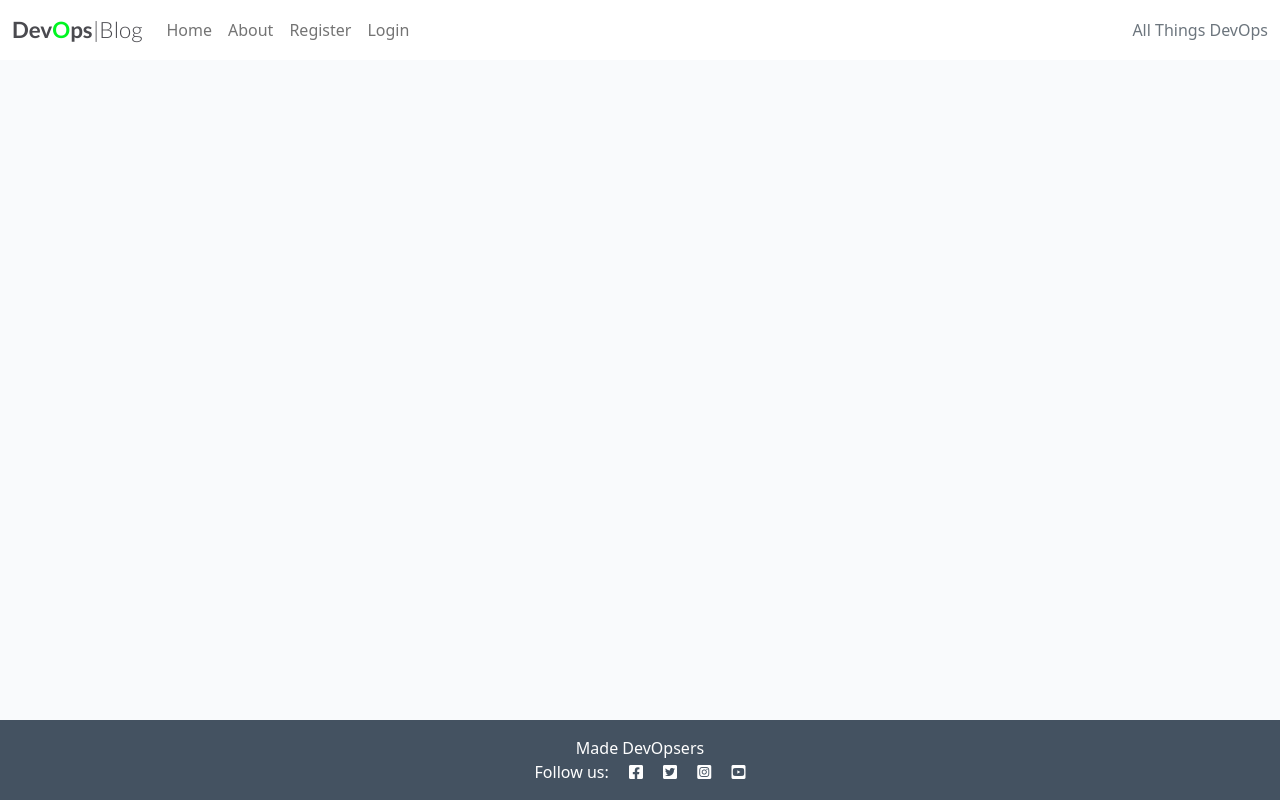
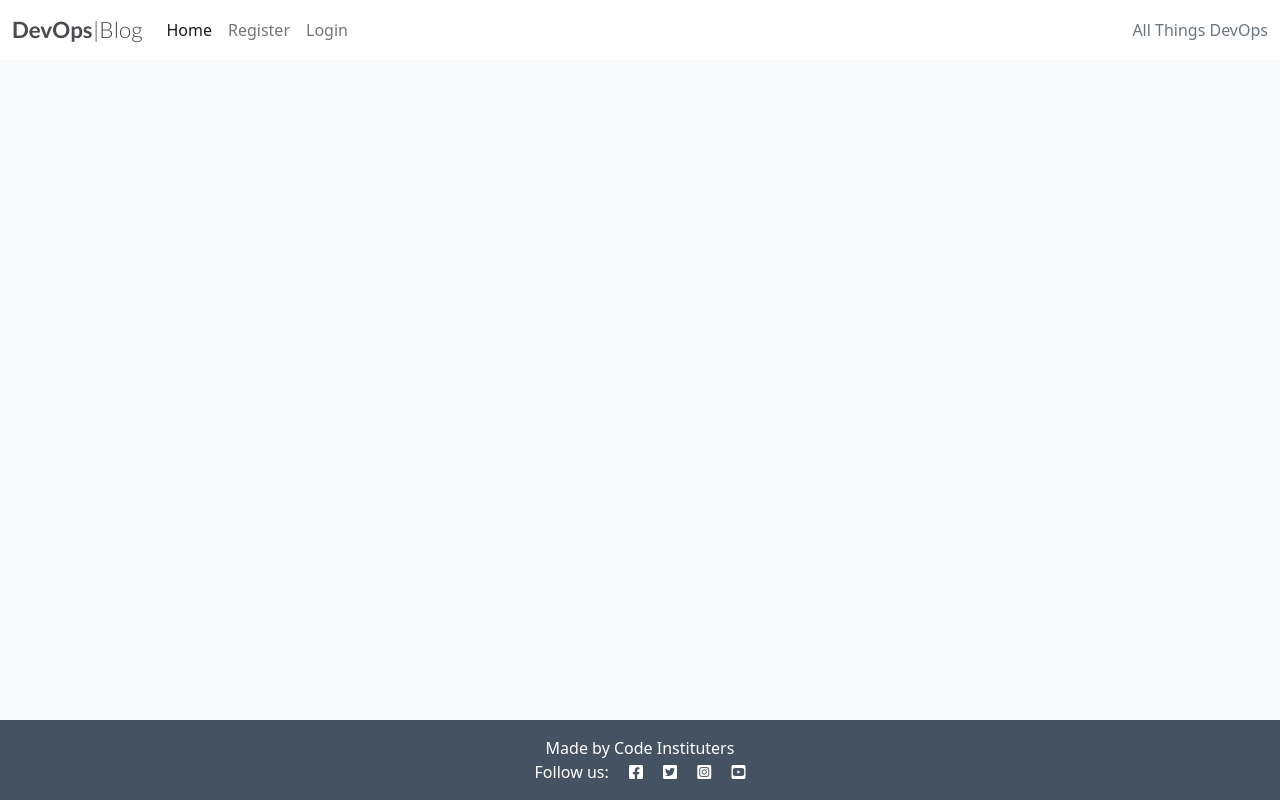
Before and after one commit to niallos11/devops-blog, a Django app: template templates/base.html in a window 1280 px wide. Run offline with Django 3.2, Linux system fonts and the light colour scheme; the template is opened without the code that fills it, so the values that code supplies are empty.

Commit message:
Remove some code

```diff
--- a/templates/base.html
+++ b/templates/base.html
@@ -1,139 +1,61 @@
 {% load static %}
-<!--  -->
-{% url 'home' as home_url %}
-<!--  -->
-{% url 'about' as about_url %}
-<!--  -->
-{% url 'account_login' as login_url %}
-<!--  -->
-{% url 'account_signup' as signup_url %}
-<!--  -->
-{% url 'account_logout' as logout_url %}
-<!--  -->
+
 <!DOCTYPE html>
-<html class="h-100" lang="en">
+<html class="h-100">
+
 <head>
     <title>DevOps Blog</title>
 
-    <link rel="preconnect" href="https://fonts.gstatic.com" />
-    <link
-      href="https://fonts.googleapis.com/css2?family=Roboto:wght@300&display=swap"
-      rel="stylesheet"
-    />
-    <link
-      href="https://fonts.googleapis.com/css2?family=Lato:wght@300;700&display=swap"
-      rel="stylesheet"
-    />
-    <link
-      rel="stylesheet"
-      href="https://cdnjs.cloudflare.com/ajax/libs/font-awesome/5.15.3/css/all.min.css"
-    />
+    <link rel="preconnect" href="https://fonts.gstatic.com">
+    <link href="https://fonts.googleapis.com/css2?family=Roboto:wght@300&display=swap" rel="stylesheet">
+    <link href="https://fonts.googleapis.com/css2?family=Lato:wght@300;700&display=swap" rel="stylesheet">
+    <link rel="stylesheet" href="https://cdnjs.cloudflare.com/ajax/libs/font-awesome/5.15.3/css/all.min.css">
     <meta name="viewport" content="width=device-width, initial-scale=1" />
-    <link
-      href="https://cdn.jsdelivr.net/npm/bootstrap@5.0.1/dist/css/bootstrap.min.css"
-      rel="stylesheet"
-      integrity="sha384-+0n0xVW2eSR5OomGNYDnhzAbDsOXxcvSN1TPprVMTNDbiYZCxYbOOl7+AMvyTG2x"
-      crossorigin="anonymous"
-    />
-    <script
-      src="https://cdn.jsdelivr.net/npm/bootstrap@5.0.1/dist/js/bootstrap.bundle.min.js"
-      integrity="sha384-gtEjrD/SeCtmISkJkNUaaKMoLD0//ElJ19smozuHV6z3Iehds+3Ulb9Bn9Plx0x4"
-      crossorigin="anonymous"
-    ></script>
-    <link rel="stylesheet" href="{% static 'css/style.css' %}" />
+    <link href="https://cdn.jsdelivr.net/npm/bootstrap@5.0.1/dist/css/bootstrap.min.css" rel="stylesheet"
+        integrity="sha384-+0n0xVW2eSR5OomGNYDnhzAbDsOXxcvSN1TPprVMTNDbiYZCxYbOOl7+AMvyTG2x" crossorigin="anonymous">
+    <script src="https://cdn.jsdelivr.net/npm/bootstrap@5.0.1/dist/js/bootstrap.bundle.min.js"
+        integrity="sha384-gtEjrD/SeCtmISkJkNUaaKMoLD0//ElJ19smozuHV6z3Iehds+3Ulb9Bn9Plx0x4" crossorigin="anonymous">
+        </script>
+    <link rel="stylesheet" href="{% static 'css/style.css' %}">
+
 </head>
 
 <body class="d-flex flex-column h-100 main-bg">
+
     <!-- Navigation -->
 
     <nav class="navbar navbar-expand-lg navbar-light bg-white">
         <div class="container-fluid">
-        <a class="navbar-brand" href="{% url 'home' %}"
-          ><span class="brand"
-            >Dev<span class="green-o">O</span>ps<span class="thin"
-              >|Blog</span
-            ></span
-          ></a
-        >
-        <button
-          class="navbar-toggler"
-          type="button"
-          data-bs-toggle="collapse"
-          data-bs-target="#navbarText"
-          aria-controls="navbarText"
-          aria-expanded="false"
-          aria-label="Toggle navigation"
-        >
+            <a class="navbar-brand" href="{% url 'home' %}"><span class="brand">Dev<span class="red-o">O</span>ps<span
+                        class="thin">|Blog</span></span></span></a>
+            <button class="navbar-toggler" type="button" data-bs-toggle="collapse" data-bs-target="#navbarText"
+                aria-controls="navbarText" aria-expanded="false" aria-label="Toggle navigation">
                 <span class="navbar-toggler-icon"></span>
             </button>
             <div class="collapse navbar-collapse" id="navbarText">
                 <ul class="navbar-nav me-auto mb-2 mb-lg-0">
                     <li class="nav-item">
-              <a
-                class="nav-link {% if request.path == home_url %}active{%endif%}"
-                aria-current="page"
-                href="{% url 'home' %}"
-                >Home</a
-              >
-            </li>
-            <li class="nav-item">
-              <a
-                class="nav-link {% if request.path == about_url %}active{%endif%}"
-                aria-current="page"
-                href="{% url 'about' %}"
-                >About</a
-              >
+                        <a class="nav-link active" aria-current="page" href="{% url 'home' %}">Home</a>
                     </li>
                     {% if user.is_authenticated %}
                     <li class="nav-item">
-              <a
-                class="nav-link {% if request.path == logout_url %}active{%endif%}"
-                href="{% url 'account_logout' %}"
-                >Logout</a
-              >
+                        <a class="nav-link" href="#">Logout</a>
                     </li>
                     {% else %}
                     <li class="nav-item">
-              <a
-                class="nav-link {% if request.path == signup_url %}active{%endif%}"
-                href="{% url 'account_signup' %}"
-                >Register</a
-              >
+                        <a class="nav-link" href="#">Register</a>
                     </li>
                     <li class="nav-item">
-              <a
-                class="nav-link {% if request.path == login_url %}active{%endif%}"
-                href="{% url 'account_login' %}"
-                >Login</a
-              >
+                        <a class="nav-link" href="#">Login</a>
                     </li>
                     {% endif %}
                 </ul>
-          <span class="navbar-text text-muted"> All Things DevOps </span>
+                <span class="navbar-text text-muted">
+                    All Things DevOps
+                </span>
             </div>
         </div>
     </nav>
-    <div class="container">
-      <div class="row">
-        <div class="col-md-8 offset-md-2">
-          {% for message in messages %}
-          <div
-            class="alert {{ message.tags }} alert-dismissible fade show"
-            id="msg"
-            role="alert"
-          >
-            {{ message | safe }}
-            <button
-              type="button"
-              class="btn-close"
-              data-bs-dismiss="alert"
-              aria-label="Close"
-            ></button>
-          </div>
-          {% endfor %}
-        </div>
-      </div>
-    </div>
 
     <main class="flex-shrink-0 main-bg">
         {% block content %}
@@ -143,21 +65,13 @@
 
     <!-- Footer -->
     <footer class="footer mt-auto py-3 dark-bg">
-      <p class="m-0 text-center text-white">Made DevOpsers</p>
-      <p class="m-0 text-center text-white">
-        Follow us: <i class="fab fa-facebook-square ms-3"></i>
+        <p class="m-0 text-center text-white">Made by Code Instituters</p>
+        <p class="m-0 text-center text-white">Follow us: <i class="fab fa-facebook-square ms-3"></i>
             <i class="fab fa-twitter-square ms-3"></i>
             <i class="fab fa-instagram-square ms-3"></i>
             <i class="fab fa-youtube-square ms-3"></i>
         </p>
     </footer>
-    <script>
-      setTimeout(function () {
-        let messages = document.getElementById("msg");
-        let alert = new bootstrap.Alert(messages);
-        alert.close();
-      }, 2000);
-    </script>
-    {% block extras %} {% endblock extras %}
 </body>
+
 </html>
```
Also changed, not shown: README.md (added), db.sqlite3. Lines whose indentation alone changed are shown as unchanged.
